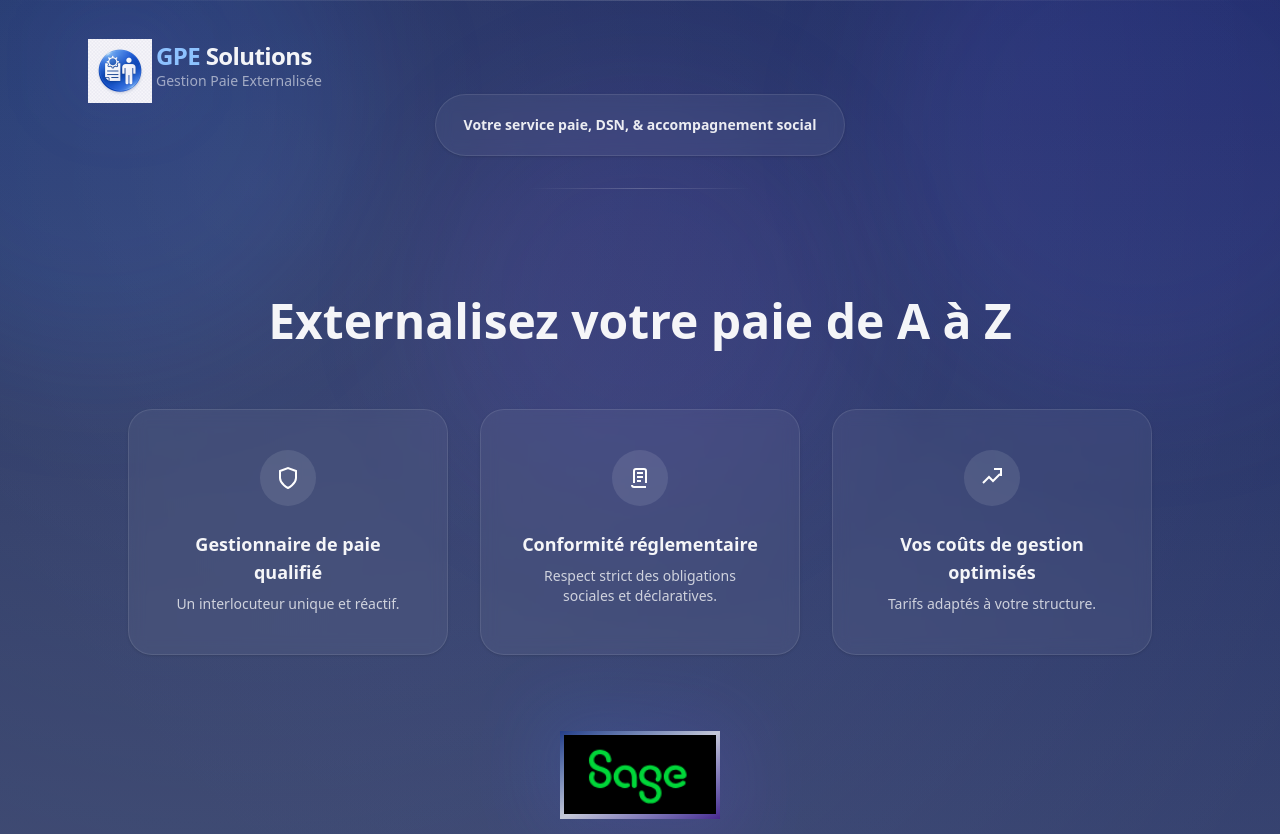
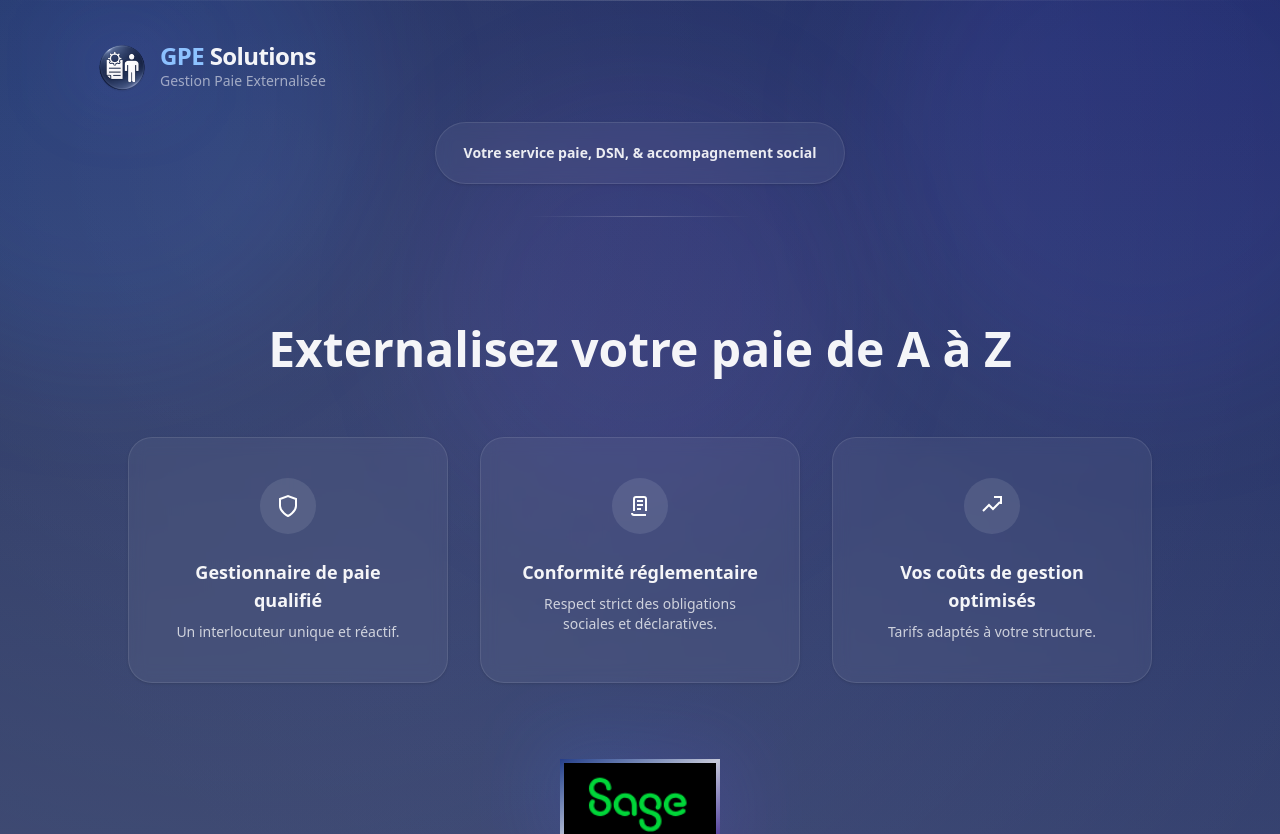
Before and after one commit to bassemshili3-cpu/gpe-solutions, a Next.js app: page / in a window 1280 px wide. Shown: the top 834 px of the page. Built offline with nearby package versions, Linux system fonts and the light colour scheme.

Commit message:
Update 3.3

```diff
--- a/app/page.tsx
+++ b/app/page.tsx
@@ -56,7 +56,7 @@ export default function Home() {
     <img
       src="/icon.png"
       alt="GPE Solutions"
-      className="flex items-center gap-3 mt-3 relative h-16 w-16 object-contain"
+      className="mt-2 relative h-17 w-17 object-contain"
       draggable={false}
     />
   </div>
@@ -76,7 +76,7 @@ export default function Home() {
       </div>
 
       {/* Center tagline */}
-      <div className="mt-1 text-center">
+      <div className="mt-8 text-center">
         <p className="mx-auto inline-flex items-center gap-2 rounded-full border border-white/10 bg-white/5 px-7 py-5 text-sm font-semibold text-white/90 shadow-sm backdrop-blur">
           Votre service paie, DSN, & accompagnement social
         </p>
```
Also changed, not shown: public/icon.png.
